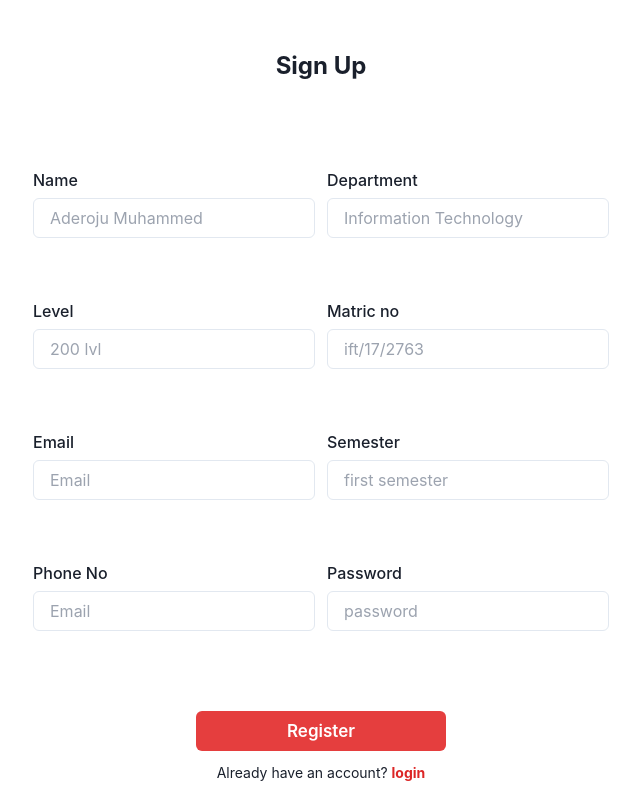
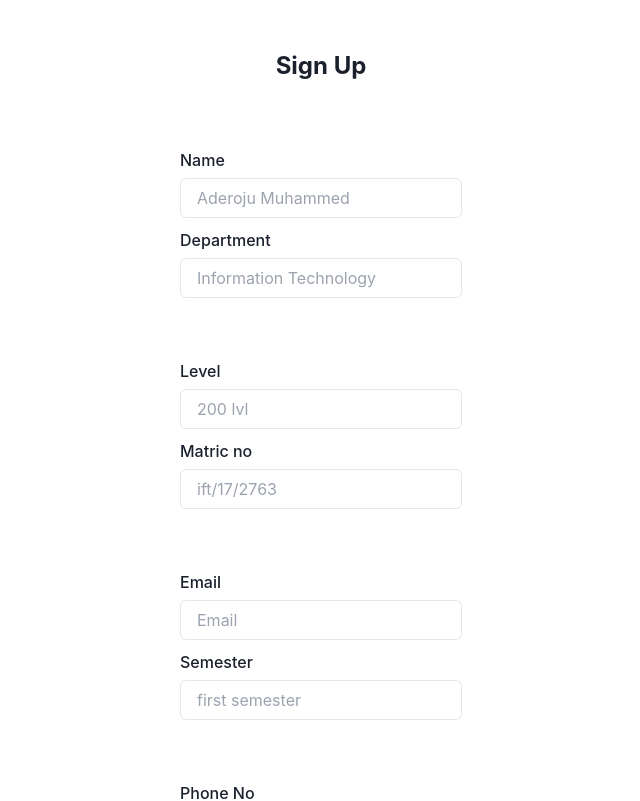
Before and after one commit to ThuRein-110/Project-Moon, a Next.js app: page /authentication/signup in a window 1280 px wide. Shown: the top 801 px of the page, without its empty margins (319-959 px from the left). Built offline with nearby package versions, Linux system fonts and the light colour scheme; no server answers.

Commit message:
UI changes

```diff
--- a/pages/authentication/signup/index.js
+++ b/pages/authentication/signup/index.js
@@ -130,12 +130,12 @@ function Signup() {
     }
   return (
     <>
- <div className="w-[50%] m-auto md:mt-[50px] flex flex-col items-center align-center mt-[120px]">
+ <div className="w-[50%] m-auto md:mt-[50px] flex flex-col items-center align-center mt-[60px]">
  <div>
             <h2 className="text-center text-2xl font-bold">Sign Up</h2>
           </div>
 <br/><br/>
-          <div className="flex flex-row gap-3 mt-[40px] text-sm">
+          <div className="flex flex-col gap-3 mt-[20px] text-sm">
           <FormControl>
       <FormLabel>Name</FormLabel>
       <Input type='text' value={name} onChange={(e)=>setName(e.target.value)}  placeholder="Aderoju Muhammed"/>
@@ -150,7 +150,7 @@ function Signup() {
 
           </div><br/><br/>
 
-<div className="flex flex-row gap-3 text-sm mt-[15px] ">
+<div className="flex flex-col gap-3 text-sm mt-[15px] ">
 <FormControl>
       <FormLabel>Level</FormLabel>
       <Input type='text' value={level} onChange={(e)=>setLevel(e.target.value)}  placeholder="200 lvl" />
@@ -166,7 +166,7 @@ function Signup() {
 </div>
     <br/><br/>
 
-    <div className="flex gap-3 text-sm mt-[15px]">
+    <div className="flex gap-3 text-sm mt-[15px] flex-col">
 
      <FormControl>
       <FormLabel>Email</FormLabel>
@@ -181,7 +181,7 @@ function Signup() {
 
     </FormControl></div><br/><br/>
 
-    <div className="flex gap-3 text-sm mt-[15px]">
+    <div className="flex gap-3 text-sm mt-[15px] flex-col">
 
 <FormControl>
  <FormLabel>Phone No</FormLabel>
```
Also changed, not shown: 1 other file (tests, documents, lock files or other folders).
